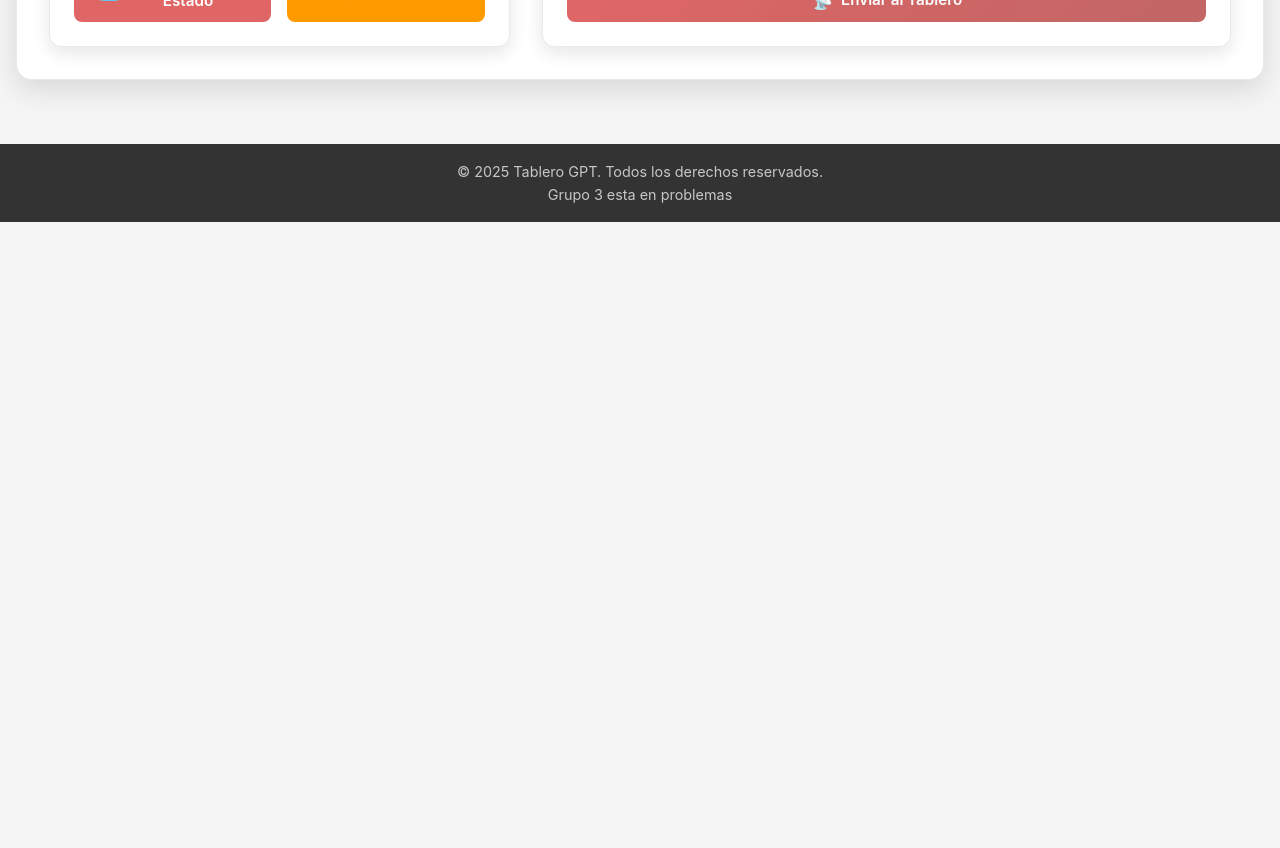
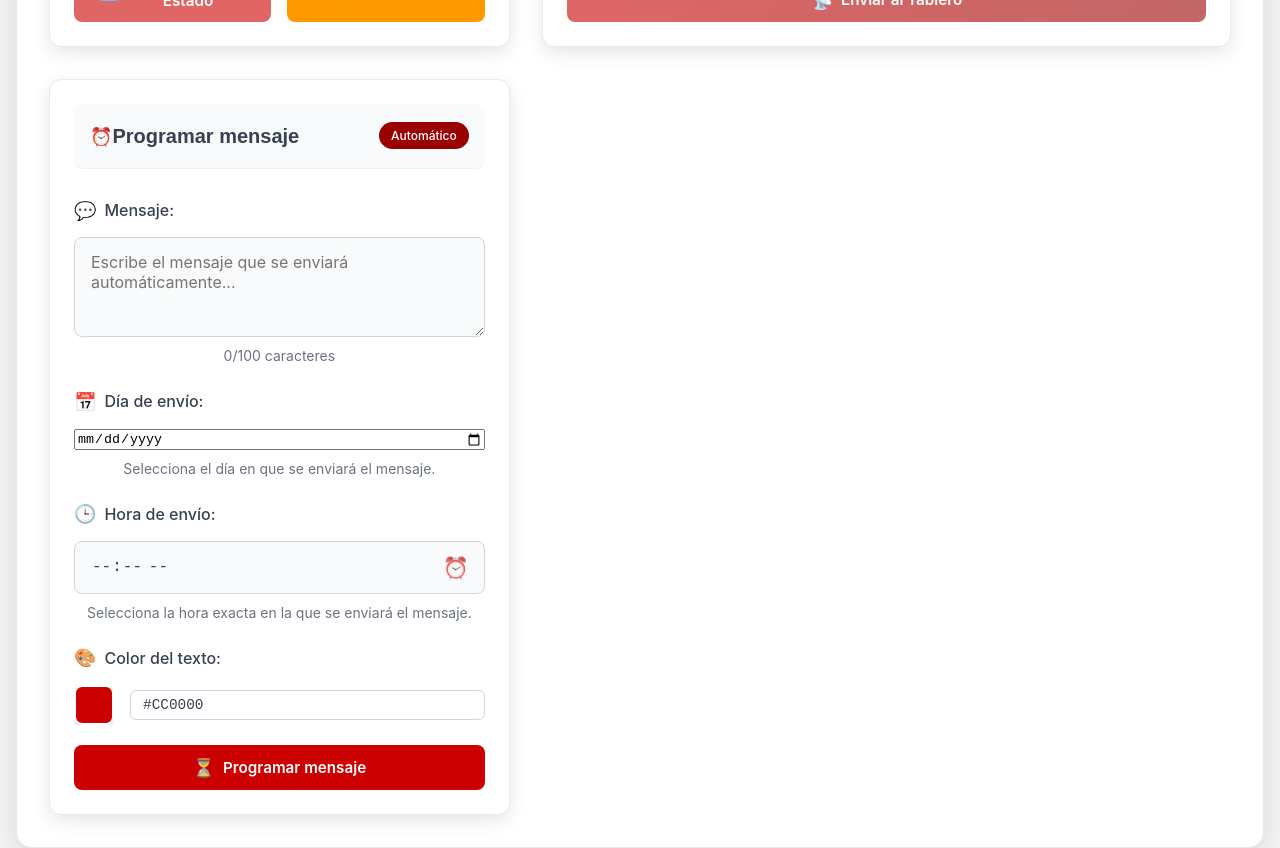
Before and after one commit to GPTG3/Tablero2.0, a React (Create React App) app: page /panel in a window 1280 px wide. Shown: the part 920-1768 px from the top of the page. Before the commit the page ends 1142 px from the top, so only its background shows below. Built offline with nearby package versions, Linux system fonts and the light colour scheme; no server answers; sample sign-in values are in the browser's storage.

Commit message:
programación de mensajes
faltan funciones extras pero ya se pueden programar mensajes

```diff
--- a/src/pages/PanelTablero/PanelTablero.js
+++ b/src/pages/PanelTablero/PanelTablero.js
@@ -21,6 +21,9 @@ const PanelTablero = () => {
   const [estadoOriginal, setEstadoOriginal] = useState("");
   const [modalEliminarAbierto, setModalEliminarAbierto] = useState(false);
   const [estadoAEliminar, setEstadoAEliminar] = useState("");
+  const [mensajeProgramado, setMensajeProgramado] = useState("");
+  const [horaProgramada, setHoraProgramada] = useState("");
+  const [fechaProgramada, setFechaProgramada] = useState("");
 
   const token = localStorage.getItem("token");
   const profesor = token ? jwtDecode(token).mail : null;
@@ -558,6 +561,139 @@ const PanelTablero = () => {
               </div>
             </div>
           </div>
+
+          <div className={styles["panel-columna"]}>
+            <div className={styles["tarjeta"]}>
+              <div className={styles["tarjeta-header"]}>
+                <h3>
+                  <span className={styles["campo-icono"]}>⏰</span>
+                  Programar mensaje
+                </h3>
+                <span className={styles["tarjeta-badge"]}>Automático</span>
+              </div>
+              <div className={styles["campo-formulario"]}>
+                <label htmlFor="mensaje-programado">
+                  <span className={styles["campo-icono"]}>💬</span>
+                  Mensaje:
+                </label>
+                <textarea
+                  id="mensaje-programado"
+                  value={mensajeProgramado}
+                  onChange={(e) => {
+                    if (e.target.value.length <= 100) setMensajeProgramado(e.target.value);
+                  }}
+                  placeholder="Escribe el mensaje que se enviará automáticamente..."
+                  className={styles["input"]}
+                  rows={3}
+                  maxLength={100}
+                  required
+                />
+                <div className={styles["campo-ayuda"]}>
+                  {mensajeProgramado.length}/100 caracteres
+                </div>
+              </div>
+              <div className={styles["campo-formulario"]}>
+                <label htmlFor="fecha-programada">
+                  <span className={styles["campo-icono"]}>📅</span>
+                  Día de envío:
+                </label>
+                <input
+                  id="fecha-programada"
+                  type="date"
+                  value={fechaProgramada}
+                  onChange={(e) => setFechaProgramada(e.target.value)}
+                  className={styles["input"]}
+                  required
+                />
+                <div className={styles["campo-ayuda"]}>
+                  Selecciona el día en que se enviará el mensaje.
+                </div>
+              </div>
+              <div className={styles["campo-formulario"]}>
+                <label htmlFor="hora-programada">
+                  <span className={styles["campo-icono"]}>🕒</span>
+                  Hora de envío:
+                </label>
+                <div className={styles["input-hora-wrapper"]}>
+                  <input
+                    id="hora-programada"
+                    type="time"
+                    value={horaProgramada}
+                    onChange={(e) => setHoraProgramada(e.target.value)}
+                    className={styles["input"]}
+                    required
+                  />
+                  <span className={styles["input-hora-icono"]}>⏰</span>
+                </div>
+                <div className={styles["campo-ayuda"]}>
+                  Selecciona la hora exacta en la que se enviará el mensaje.
+                </div>
+              </div>
+              <div className={styles["campo-formulario"]}>
+                <label>
+                  <span className={styles["campo-icono"]}>🎨</span>
+                  Color del texto:
+                </label>
+                <div className={styles["color-picker-container"]}>
+                  <input
+                    type="color"
+                    value={colorTexto}
+                    onChange={manejarCambioColor}
+                    className={styles["color-picker"]}
+                  />
+                  <input
+                    type="text"
+                    value={colorTexto}
+                    onChange={manejarCambioColor}
+                    className={styles["color-value-input"]}
+                    pattern="^#[0-9A-Fa-f]{6}$"
+                    title="Código de color hexadecimal (ej: #FF0000)"
+                  />
+                </div>
+              </div>
+              <div className={styles["tarjeta-footer"]}>
+                <button
+                  className={`${styles["boton"]} ${styles["boton-guardar"]}`}
+                  onClick={async () => {
+                    if (!mensajeProgramado || !horaProgramada) {
+                      mostrarNotificacion("Completa ambos campos", "advertencia");
+                      return;
+                    }
+                    setCargando(true);
+                    try {
+                      const res = await fetch(`${BACKEND_URL}/programar-mensaje`, {
+                        method: "POST",
+                        headers: { "Content-Type": "application/json" },
+                        body: JSON.stringify({
+                          profesor,
+                          mensaje: mensajeProgramado,
+                          fecha: fechaProgramada,
+                          hora: horaProgramada,
+                          color: colorTexto,
+                        }),
+                      });
+                      if (res.ok) {
+                        mostrarNotificacion("Mensaje programado correctamente", "exito");
+                        setMensajeProgramado("");
+                        setHoraProgramada("");
+                      } else {
+                        const error = await res.json();
+                        mostrarNotificacion(error.error, "error");
+                      }
+                    } catch {
+                      mostrarNotificacion("Error de conexión", "error");
+                    } finally {
+                      setCargando(false);
+                    }
+                  }}
+                  disabled={cargando}
+                >
+                  <span className={styles["boton-icono"]}>⏳</span>
+                  Programar mensaje
+                </button>
+              </div>
+            </div>
+          </div>
         </div>
       </div>
 
--- a/src/pages/PanelTablero/PanelTablero.module.css
+++ b/src/pages/PanelTablero/PanelTablero.module.css
@@ -818,6 +818,56 @@
   animation: spin 1s linear infinite;
 }
 
+
+
+/* Nuevos estilos para el input de hora */
+.input-hora-wrapper {
+  position: relative;
+  display: flex;
+  align-items: center;
+  width: 100%;
+}
+
+.input-hora-wrapper input[type="time"] {
+  width: 100%;
+  padding: 0.875rem 2.5rem 0.875rem 1rem;
+  border: 1px solid var(--color-input-borde);
+  border-radius: 8px;
+  background: var(--color-input);
+  color: var(--color-texto);
+  font-size: 1rem;
+  transition: border 0.2s;
+  box-sizing: border-box;
+  appearance: none;
+}
+
+.input-hora-wrapper input[type="time"]:focus {
+  border-color: var(--color-primario);
+  outline: none;
+  box-shadow: 0 0 0 3px rgba(204, 0, 0, 0.10);
+}
+
+.input-hora-wrapper input[type="time"]:focus + .input-hora-icono {
+  color: var(--color-primario-hover);
+}
+
+.input-hora-icono {
+  position: absolute;
+  right: 1rem;
+  pointer-events: none;
+  font-size: 1.3rem;
+  color: var(--color-primario);
+  opacity: 0.8;
+}
+
+/* Opcional: Oculta el icono nativo en Chrome */
+.input-hora-wrapper input[type="time"]::-webkit-calendar-picker-indicator {
+  opacity: 0;
+  width: 0;
+  margin: 0;
+  pointer-events: none;
+}
+
 /* Selector de color */
 .color-selector {
   display: flex;
```
Also changed, not shown: 2 other files (tests, documents, lock files or other folders).
